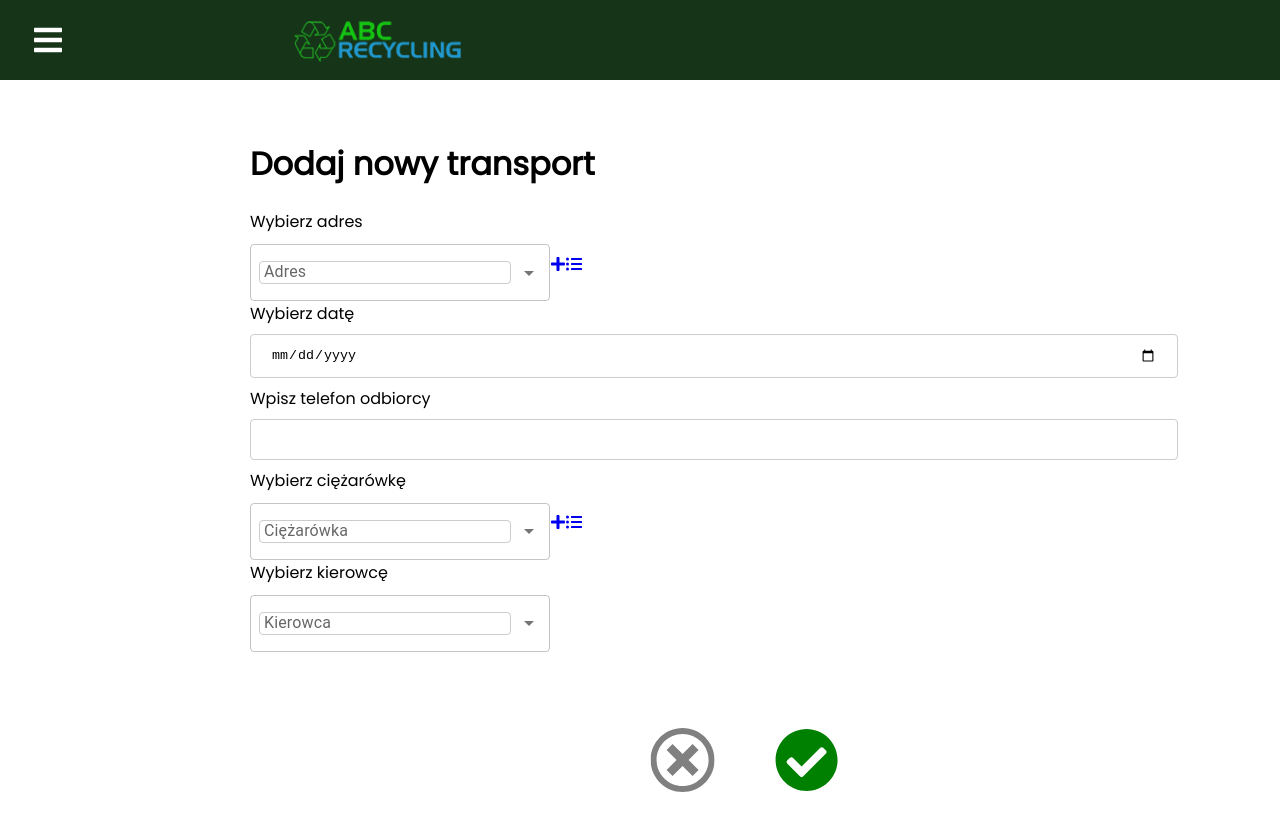
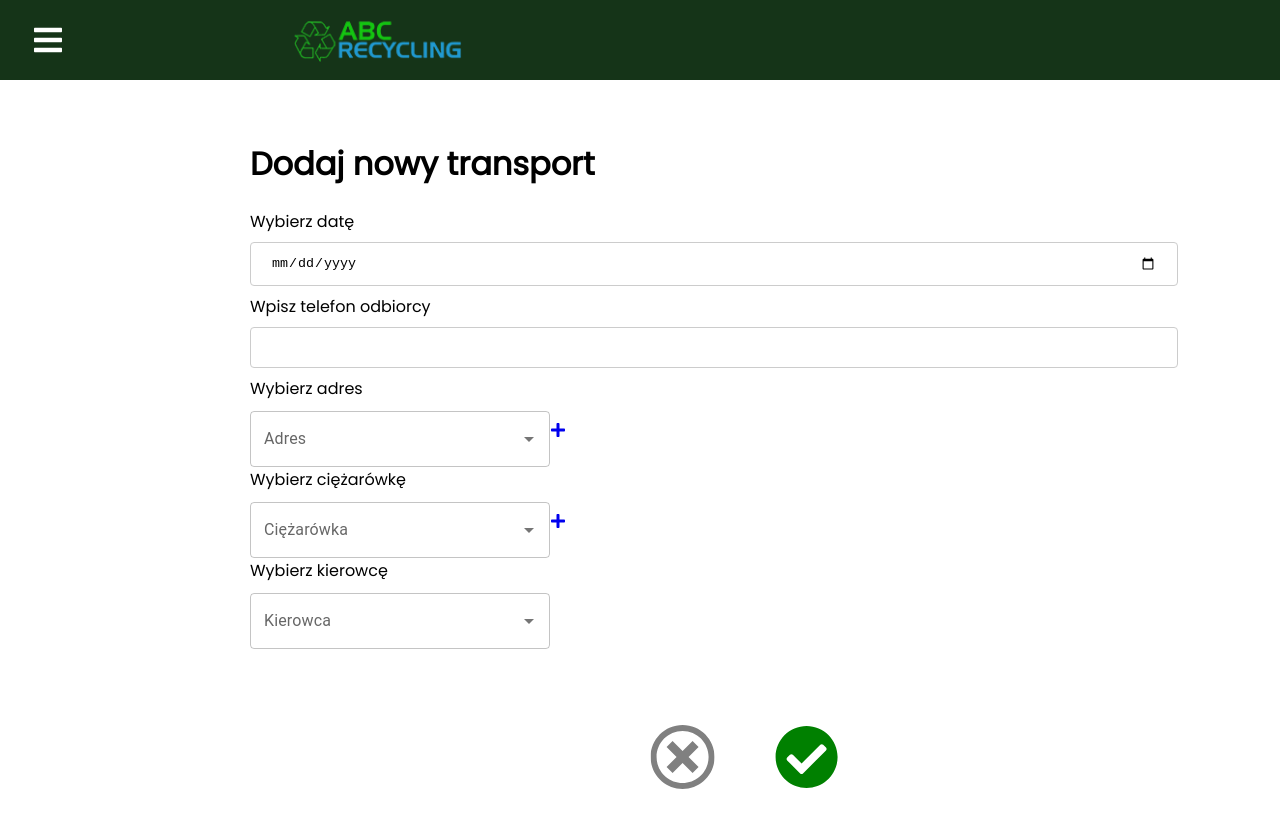
Before and after one commit to s18914/ABCRecyclingApp, a React (Create React App) app in the folder abc-recycling-app/: page /transports/add in a window 1280 px wide. Shown: the top 816 px of the page. Built offline with nearby package versions, Linux system fonts and the light colour scheme; no server answers.

Commit message:
change style in tranportadd

```diff
--- a/abc-recycling-app/src/components/pages/TransportAdd.js
+++ b/abc-recycling-app/src/components/pages/TransportAdd.js
@@ -69,7 +69,24 @@ function TransportAdd() {
     <div className='main'>
       {isAddMode &&<h1>Dodaj nowy transport</h1>}
       {!isAddMode && <h1>Edytuj transport</h1>}
-      <form className='simpleForm'>
+      <form>
+      <div className='simpleForm'>
+        <label>Wybierz datę</label>
+        <input type="date" id="date" name="date" defaultValue={transport?.date}
+        onChange={(event) => {
+          setDate(event.target.value);
+        }}>
+        </input>
+
+        <label>Wpisz telefon odbiorcy</label>
+        <input type="text" id="phone" name="phone" defaultValue={transport?.phone}
+        onChange={(event) => {
+          setPhone(event.target.value);
+        }}>
+        </input>
+        </div>
+
+        <div>
         <label>Wybierz adres</label>
         <div>
           <div style={{display: 'inline-block', verticalAlign: 'middle', marginTop: '10px'}} onClick={findAddresses}>
@@ -88,24 +105,7 @@ function TransportAdd() {
           <Link to='/address/add'>
           <FaPlus title='Dodaj nowy adres' className='icon'> </FaPlus>
           </Link>
-          <Link to='/addresses'>
-          <FaListUl title='Zobacz listę adresów' className='icon'> </FaListUl>
-          </Link>
         </div>
-
-        <label>Wybierz datę</label>
-        <input type="date" id="date" name="date" defaultValue={transport?.date}
-        onChange={(event) => {
-          setDate(event.target.value);
-        }}>
-        </input>
-
-        <label>Wpisz telefon odbiorcy</label>
-        <input type="text" id="phone" name="phone" defaultValue={transport?.phone}
-        onChange={(event) => {
-          setPhone(event.target.value);
-        }}>
-        </input>
 
         <label>Wybierz ciężarówkę</label>
         <div>
@@ -124,12 +124,10 @@ function TransportAdd() {
           <Link to='/cars/add'>
           <FaPlus title='Dodaj nową ciężarówkę' className='icon'> </FaPlus>
           </Link>
-          <Link to='/cars'>
-          <FaListUl title='Zobacz listę ciężarówek' className='icon'> </FaListUl>
-          </Link>
         </div>
 
         <label>Wybierz kierowcę</label>
+        <br></br>
         <div style={{display: 'inline-block', verticalAlign: 'middle', marginTop: '10px'}} onClick={findDrivers}>
           <Autocomplete
             id="WorkersLookup"
@@ -143,6 +141,8 @@ function TransportAdd() {
           />
         </div>
 
+        </div>
+
         <div className='btn-panel' style={{transform: 'scale(4.0)'}}>
           <ImCancelCircle style={{color: 'grey', cursor: 'pointer', padding: '0 15px'}} onClick={() => {navigate("/transports")}}/>
           {isAddMode && <FaCheckCircle onClick={addTransport} style={{color: 'green', cursor: 'pointer'}}/>}
```
